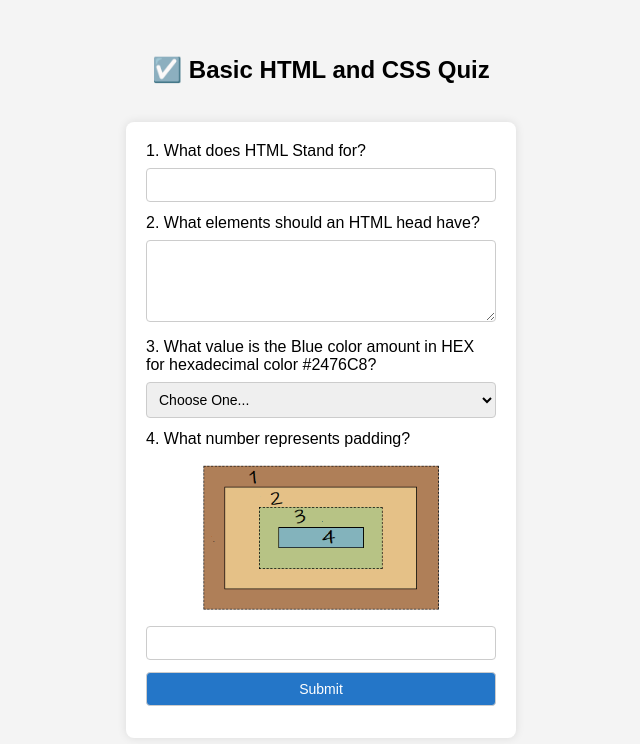
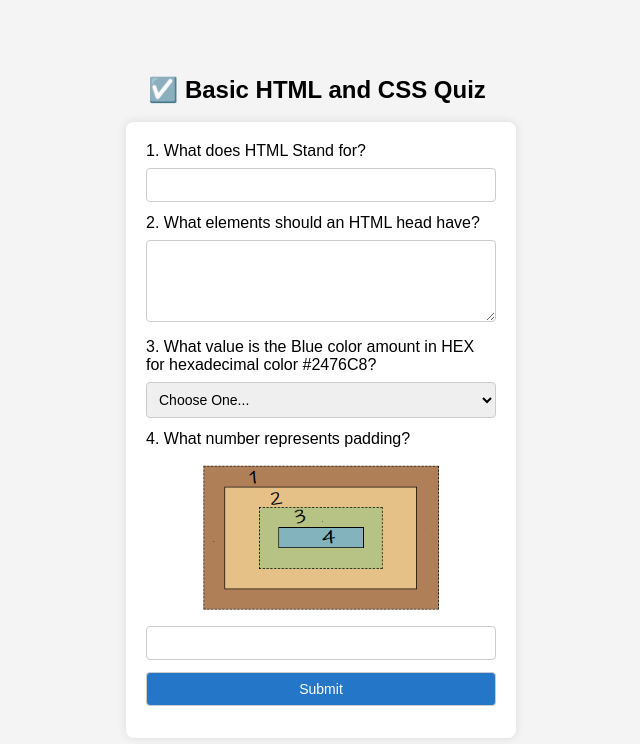
Before and after one commit to Jazzton78/wdd130, a plain HTML site: page quiz.html in a window 1280 px wide. Shown: the whole page, without its empty margins (319-959 px from the left). Drawn offline with Linux system fonts and the light colour scheme.

Commit message:
HTML Fix

```diff
--- a/quiz.html
+++ b/quiz.html
@@ -9,8 +9,8 @@
     <link rel="stylesheet" href="styles/quiz.css" />
   </head>
   <body>
-    <h1>☑️ Basic HTML and CSS Quiz</h1>
     <form action="submit_form.php" method="post">
+      <h1>☑️ Basic HTML and CSS Quiz</h1>
       <label for="q1">1. What does HTML Stand for?</label>
       <input type="text" name="q1" id="q1" required />
 
--- a/styles/quiz.css
+++ b/styles/quiz.css
@@ -12,12 +12,14 @@ body {
 
 h1 {
     position: absolute;
-    top: 5%;
-    left: 50%;
+    top: -10%;
+    left: 57%;
     transform: translateX(-50%);
     z-index: 2;
     font-size: 24px;
     display: flex;
+    width: 400px;
+    text-align: center;
 }
 
 form {
@@ -28,7 +30,7 @@ form {
     box-shadow: 0 0 10px rgba(0, 0, 0, 0.1);
     width: 350px;
     margin-top: 60px;
-    z-index: 1;
+    z-index: 3;
 }
 
 label {
```
